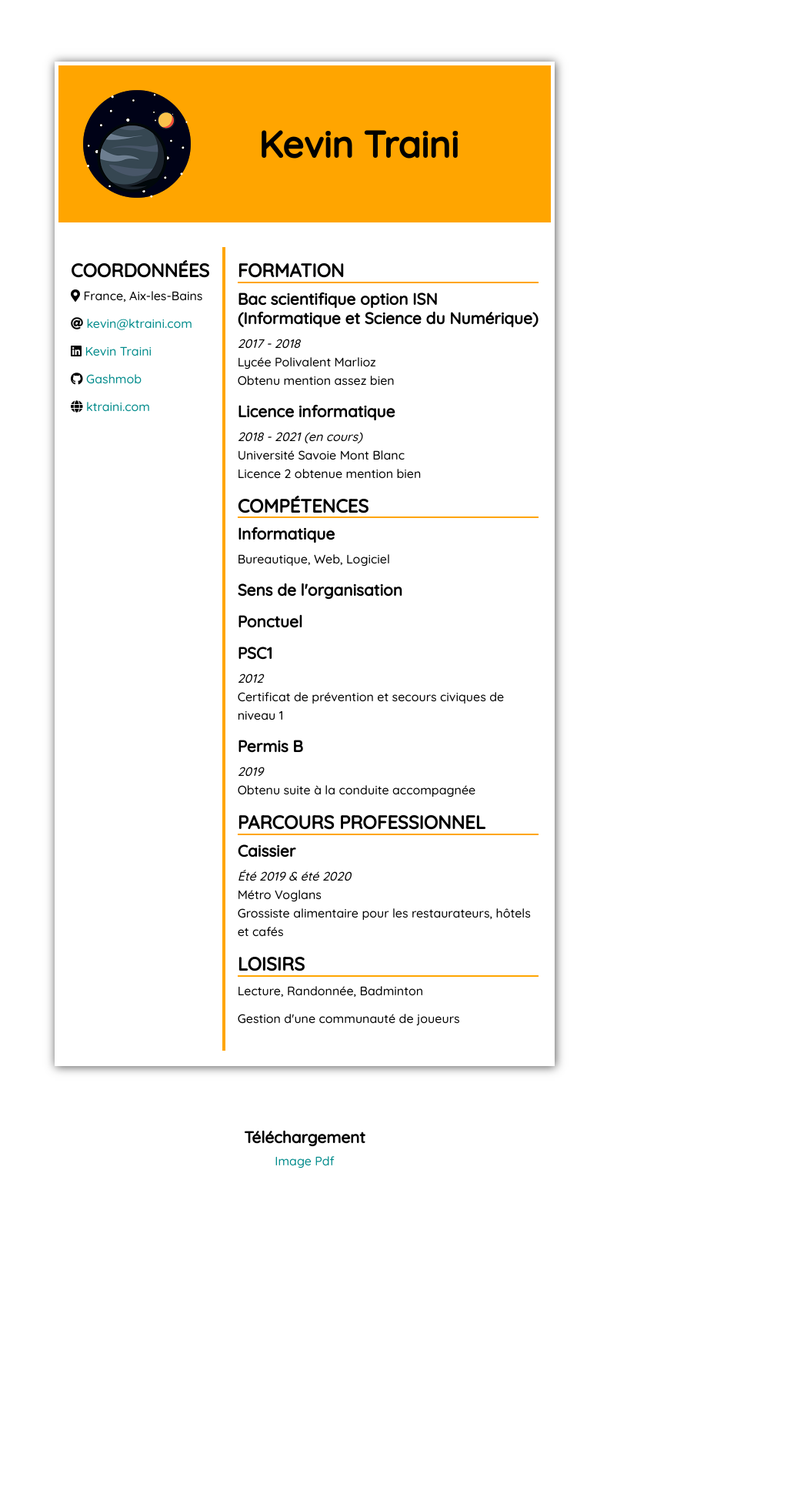
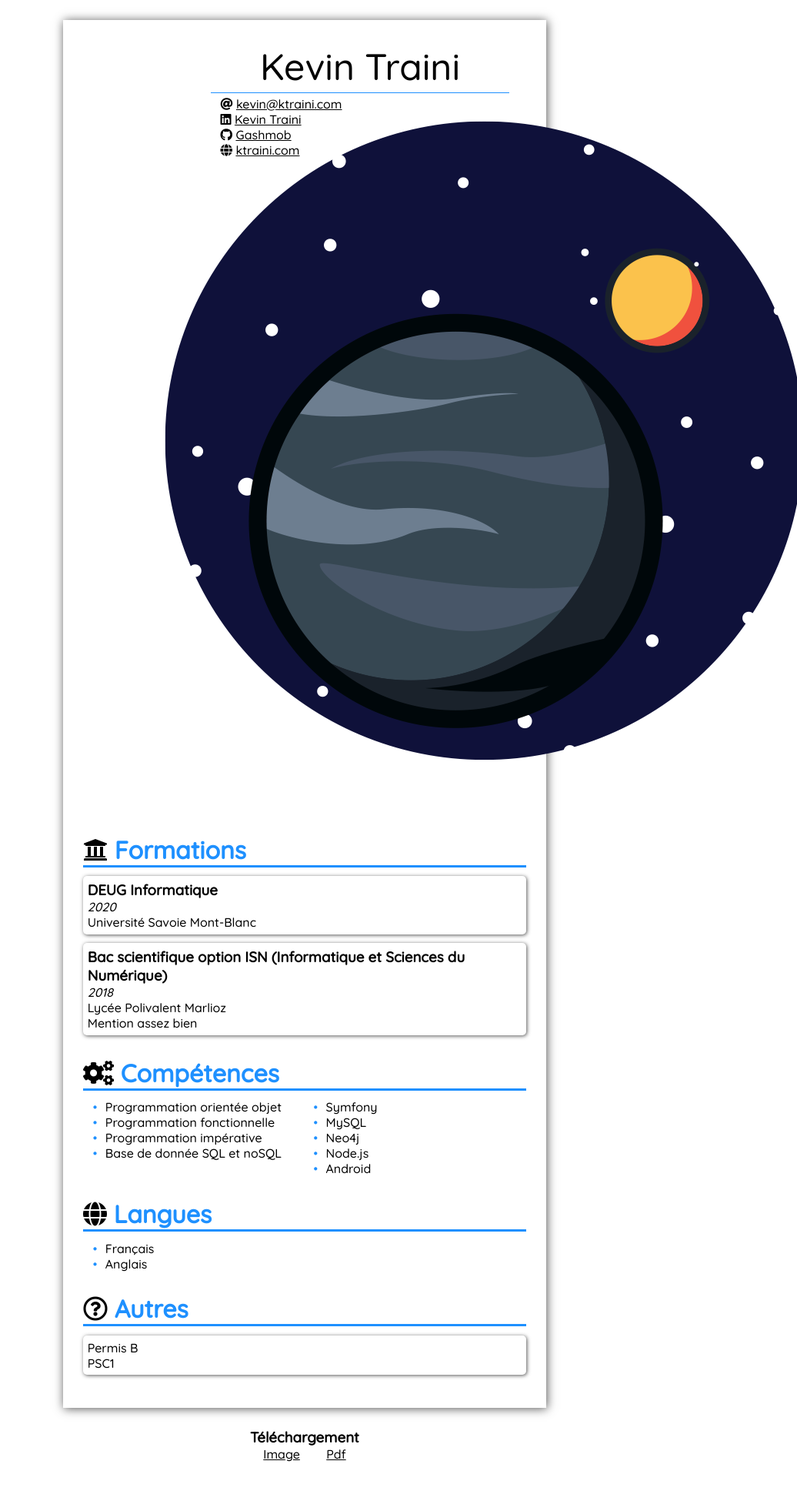
Before and after one commit to Gashmob/Website, a PHP site: template view/home/cv.html.twig in a window 1280 px wide; the page is wider, and only the part inside the window is pictured. Shown: that part at 77% size, without its empty margins (244-1280 px from the left). Before the commit the page ends 1518 px from the top of that part, so only its background shows below. Run offline with PHP 8.4, Linux system fonts and the light colour scheme; the template is opened without the code that fills it, so the values that code supplies are empty; some libraries are stand-ins or nearby versions.

Commit message:
Redo cv css

```diff
--- a/resources/css/cv.css
+++ b/resources/css/cv.css
@@ -9,112 +9,115 @@
 
 body {
     display: flex;
+    align-items: center;
     flex-direction: column;
-    justify-content: center;
-    align-items: center;
 }
 
 article {
-    margin: 5em;
-    padding: 5px 5px 20px;
-    width: 50%;
+    margin: 2%;
+    padding: 2%;
+    width: 45%;
+    display: flex;
+    justify-content: center;
+    flex-direction: column;
     box-shadow: 1px 1px 12px #555;
 }
 
 .cv__header {
     display: flex;
-    justify-content: left;
-    background-color: orange;
-    padding: 2em;
-    margin-bottom: 2em;
+    flex-direction: row;
+    margin-bottom: 3%;
 }
 
-span {
+.cv__header-img {
+    width: 25%;
+}
+
+.cv__header-text {
+    width: 75%;
+    display: flex;
+    flex-direction: column;
+}
+
+.cv__header-text > hr {
+    padding: 0 5%;
+}
+
+.cv__header-text-main {
+    padding: 1%;
+    text-align: center;
     font-size: 3em;
-    margin: auto;
-    font-weight: bolder;
+}
+
+.cv__header-text-sub {
+    margin: 0 5%;
+    padding: 1% 1% 1% 3%;
+    display: flex;
+    flex-direction: column;
+    border-top: 1px solid dodgerblue;
+}
+
+a {
+    color: black;
+}
+
+a:hover {
+    text-decoration: none;
 }
 
 .cv__body {
+    margin: 2% 0;
     display: flex;
-    justify-content: space-between;
+    flex-direction: column;
 }
 
-.cv__body__details {
-    width: 30%;
-    border-right: 4px solid orange;
-    padding: 1em;
+.cv__body-header {
+    border-bottom: 3px solid dodgerblue;
+    color: dodgerblue;
+    font-size: 2em;
+    margin-bottom: 1%;
 }
 
-.cv__body__details h2 {
-    text-transform: uppercase;
-    font-weight: bold;
+.cv__body-header i {
+    color: black;
 }
 
-ul {
-    list-style: none;
+.cv__body-card {
+    margin: 1% 0;
+    padding: 1%;
+    border-radius: 5px;
+    box-shadow: 1px 1px 5px #555;
+    display: flex;
+    flex-direction: column;
 }
 
-.cv__body__content {
-    padding: 1em;
-    width: 65%;
+.cv__body-list {
+    margin: 1% 5%;
+    list-style-type: none;
 }
 
-.cv__body__content h2 {
-    width: 100%;
-    text-transform: uppercase;
-    border-bottom: 2px solid orange;
-    font-weight: bold;
+.cv__body-list li::before {
+    content: "•";
+    color: dodgerblue;
+    display: inline-block;
+    width: 1em;
+    margin-left: -1em;
 }
 
-ul {
-    list-style: none;
+.cv__body-row {
+    display: flex;
+    justify-content: left;
 }
 
-li {
-    margin-bottom: 1em;
-}
-
-h3 {
-    font-weight: bold;
-    font-size: 1.3em;
-}
-
-p {
-    margin: 0;
-}
-
-.date {
+.cv__body-date {
     font-style: italic;
 }
 
-a {
-    color: #008B8B;
-    text-decoration: none;
-    border-bottom: 1px solid transparent;
+.download {
+    padding-bottom: 5%;
 }
 
-a:hover {
-    color: #008B8B;
-    text-decoration: none;
-    border-bottom-color: #008B8B;
+.column_container {
+    display: flex;
+    justify-content: space-around;
 }
-
-h2, h3 {
-    margin-bottom: .5rem;
-    line-height: 1.2;
-}
-
-p {
-    line-height: 1.5;
-}
-
-.download {
-    text-align: center;
-    width: 100%;
-    margin-bottom: 5%;
-}
-
-.download a:hover {
-    cursor: pointer;
-}
--- a/resources/css/home.css
+++ b/resources/css/home.css
@@ -17,7 +17,7 @@
     width: 100%;
     display: flex;
     flex-direction: column;
-    background: linear-gradient(180deg, rgba(30, 144, 255, 1), rgba(0, 0, 0, 1));
+    background: linear-gradient(180deg, dodgerblue, black);
 }
 
 .frame {
--- a/view/home/cv.html.twig
+++ b/view/home/cv.html.twig
@@ -9,84 +9,71 @@
 {% block body %}
     <article>
         <div class="cv__header">
-            <img src="{{ asset('img/profil.png') }}" alt="">
-            <span>Kevin Traini</span>
+            <div class="cv__header-img">
+                <img src="{{ asset('img/profil.png') }}" alt="">
+            </div>
+            <div class="cv__header-text">
+                <div class="cv__header-text-main">
+                    <span>Kevin Traini</span>
+                </div>
+                <div class="cv__header-text-sub">
+                    <span><i class="fas fa-at"></i> <a href="mailto:kevin@ktraini.com">kevin@ktraini.com</a></span>
+                    <span><i class="fab fa-linkedin"></i> <a href="https://www.linkedin.com/in/kevin-traini/"
+                                                             target="_blank">Kevin Traini</a></span>
+                    <span><i class="fab fa-github"></i> <a href="https://github.com/Gashmob" target="_blank">Gashmob</a></span>
+                    <span><i class="fas fa-globe"></i> <a href="https://ktraini.com"
+                                                          target="_blank">ktraini.com</a></span>
+                </div>
+            </div>
         </div>
+
         <div class="cv__body">
-            <div class="cv__body__details">
-                <h2>Coordonnées</h2>
-                <ul>
-                    <li><i class="fas fa-map-marker-alt"></i> France, Aix-les-Bains</li>
-                    <li><i class="fas fa-at"></i> <a href="mailto:kevin@ktraini.com">kevin@ktraini.com</a></li>
-                    <li><i class="fab fa-linkedin"></i> <a href="https://www.linkedin.com/in/kevin-traini/"
-                                                           target="_blank">Kevin Traini</a></li>
-                    <li><i class="fab fa-github"></i> <a href="https://github.com/Gashmob" target="_blank">Gashmob</a>
-                    </li>
-                    <li><i class="fas fa-globe"></i> <a href="https://ktraini.com" target="_blank">ktraini.com</a></li>
+            <h2 class="cv__body-header"><i class="fas fa-university"></i> Formations</h2>
+            <div class="cv__body-card">
+                <h3 class="cv__body-title">DEUG Informatique</h3>
+                <span class="cv__body-date">2020</span>
+                <span class="cv__body-lieu">Université Savoie Mont-Blanc</span>
+            </div>
+            <div class="cv__body-card">
+                <h3 class="cv__body-title">Bac scientifique option ISN (Informatique et Sciences du Numérique)</h3>
+                <span class="cv__body-date">2018</span>
+                <span class="cv__body-lieu">Lycée Polivalent Marlioz</span>
+                <span class="cv__body-info">Mention assez bien</span>
+            </div>
+        </div>
+
+        <div class="cv__body">
+            <h2 class="cv__body-header"><i class="fas fa-cogs"></i> Compétences</h2>
+            <div class="cv__body-row">
+                <ul class="cv__body-list">
+                    <li>Programmation orientée objet</li>
+                    <li>Programmation fonctionnelle</li>
+                    <li>Programmation impérative</li>
+                    <li>Base de donnée SQL et noSQL</li>
+                </ul>
+                <ul class="cv__body-list">
+                    <li>Symfony</li>
+                    <li>MySQL</li>
+                    <li>Neo4j</li>
+                    <li>Node.js</li>
+                    <li>Android</li>
                 </ul>
             </div>
+        </div>
 
-            <div class="cv__body__content">
-                <section>
-                    <h2>Formation</h2>
-                    <ul>
-                        <li>
-                            <h3 class="titre">Bac scientifique option ISN (Informatique et Science du Numérique)</h3>
-                            <p class="date">2017 - 2018</p>
-                            <p class="lieu">Lycée Polivalent Marlioz</p>
-                            <p class="info">Obtenu mention assez bien</p>
-                        </li>
-                        <li>
-                            <h3 class="titre">Licence informatique</h3>
-                            <p class="date">2018 - 2021 (en cours)</p>
-                            <p class="lieu">Université Savoie Mont Blanc</p>
-                            <p class="info">Licence 2 obtenue mention bien</p>
-                        </li>
-                    </ul>
-                </section>
-                <section>
-                    <h2>Compétences</h2>
-                    <ul>
-                        <li>
-                            <h3 class="titre">Informatique</h3>
-                            <p class="info">Bureautique, Web, Logiciel</p>
-                        </li>
-                        <li>
-                            <h3 class="titre">Sens de l'organisation</h3>
-                        </li>
-                        <li>
-                            <h3 class="titre">Ponctuel</h3>
-                        </li>
-                        <li>
-                            <h3 class="titre">PSC1</h3>
-                            <p class="date">2012</p>
-                            <p class="info">Certificat de prévention et secours civiques de niveau 1</p>
-                        </li>
-                        <li>
-                            <h3 class="titre">Permis B</h3>
-                            <p class="date">2019</p>
-                            <p class="info">Obtenu suite à la conduite accompagnée</p>
-                        </li>
-                    </ul>
-                </section>
-                <section>
-                    <h2>Parcours professionnel</h2>
-                    <ul>
-                        <li>
-                            <h3 class="titre">Caissier</h3>
-                            <p class="date">Été 2019 & été 2020</p>
-                            <p class="lieu">Métro Voglans</p>
-                            <p class="info">Grossiste alimentaire pour les restaurateurs, hôtels et cafés</p>
-                        </li>
-                    </ul>
-                </section>
-                <section>
-                    <h2>Loisirs</h2>
-                    <ul>
-                        <li>Lecture, Randonnée, Badminton</li>
-                        <li>Gestion d'une communauté de joueurs</li>
-                    </ul>
-                </section>
+        <div class="cv__body">
+            <h2 class="cv__body-header"><i class="fas fa-globe"></i> Langues</h2>
+            <ul class="cv__body-list">
+                <li>Français</li>
+                <li>Anglais</li>
+            </ul>
+        </div>
+
+        <div class="cv__body">
+            <h2 class="cv__body-header"><i class="far fa-question-circle"></i> Autres</h2>
+            <div class="cv__body-card">
+                <span class="cv__body-info">Permis B</span>
+                <span class="cv__body-info">PSC1</span>
             </div>
         </div>
     </article>
```
Also changed, not shown: resources/img/profil.png.
